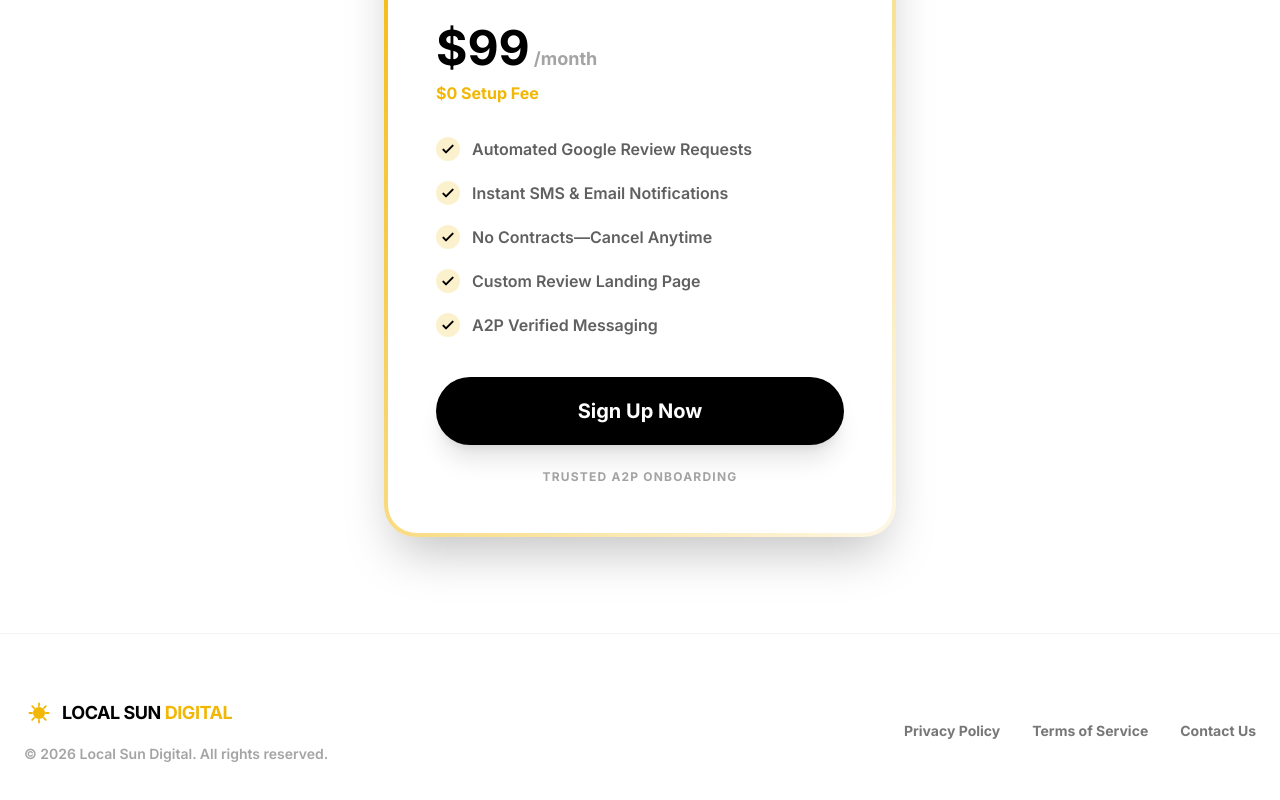
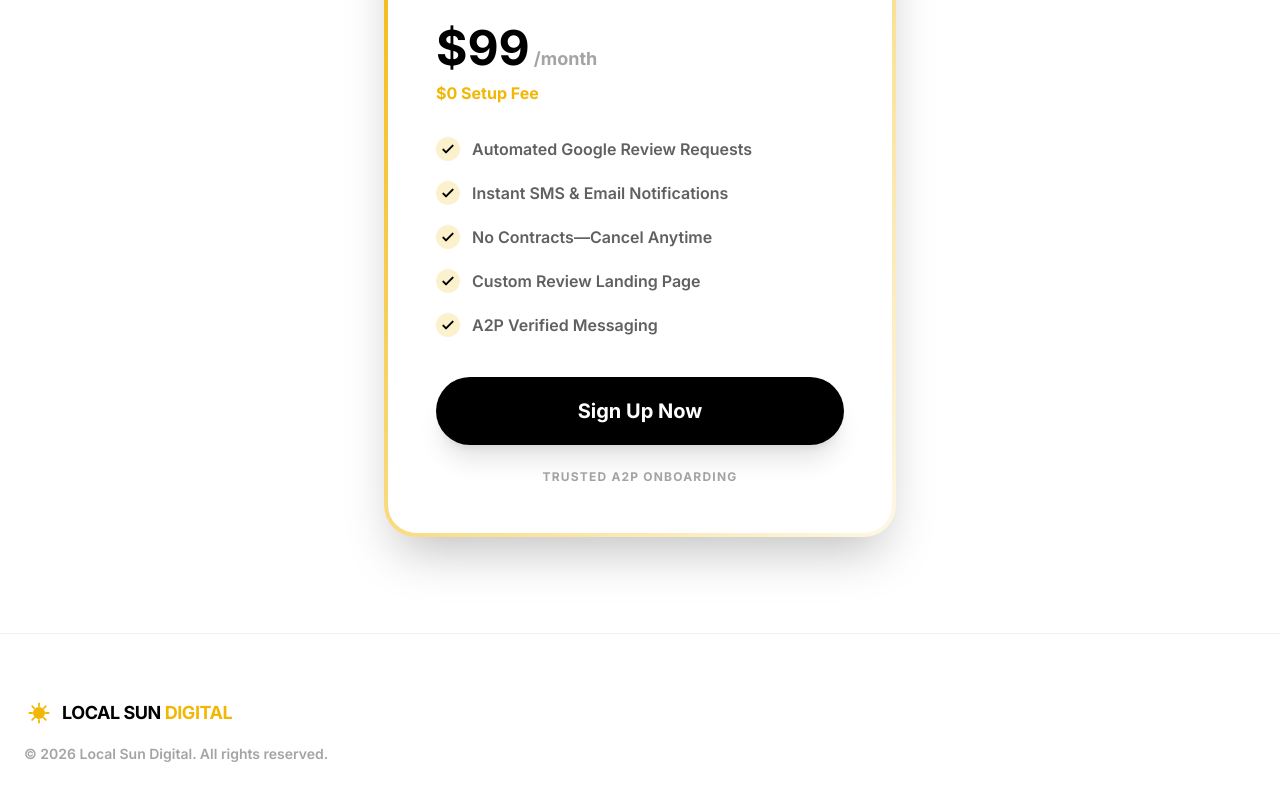
Before and after one commit to jentzenp-create/LSD-Landing-Page, a React (Vite) app: page / in a window 1280 px wide. Shown: the part 3608-4408 px from the top of the page. Built offline with nearby package versions, Linux system fonts and the light colour scheme.

Commit message:
Remove footer links

```diff
--- a/components/Footer.tsx
+++ b/components/Footer.tsx
@@ -26,11 +26,6 @@ const Footer: React.FC = () => {
           <p className="text-charcoal/40 text-sm font-semibold">© 2026 Local Sun Digital. All rights reserved.</p>
         </div>
 
-        <div className="flex gap-8">
-          <a href="#" className="text-charcoal/60 hover:text-black transition-colors text-sm font-bold">Privacy Policy</a>
-          <a href="#" className="text-charcoal/60 hover:text-black transition-colors text-sm font-bold">Terms of Service</a>
-          <a href="#" className="text-charcoal/60 hover:text-black transition-colors text-sm font-bold">Contact Us</a>
-        </div>
       </div>
     </footer>
   );
```
